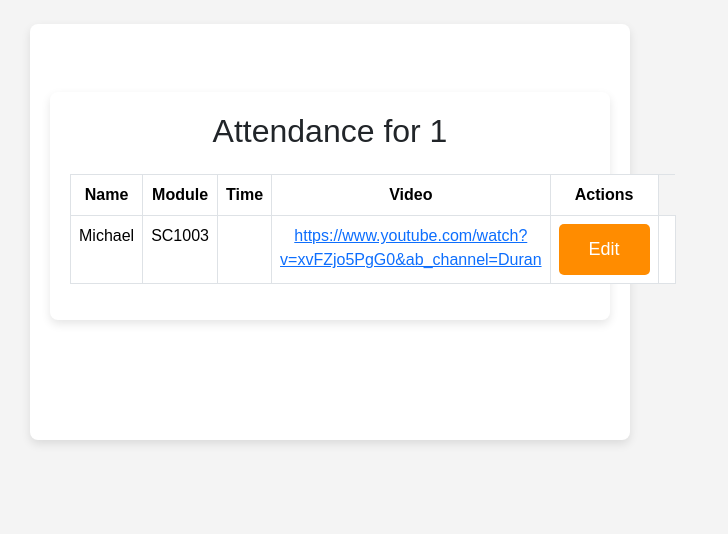
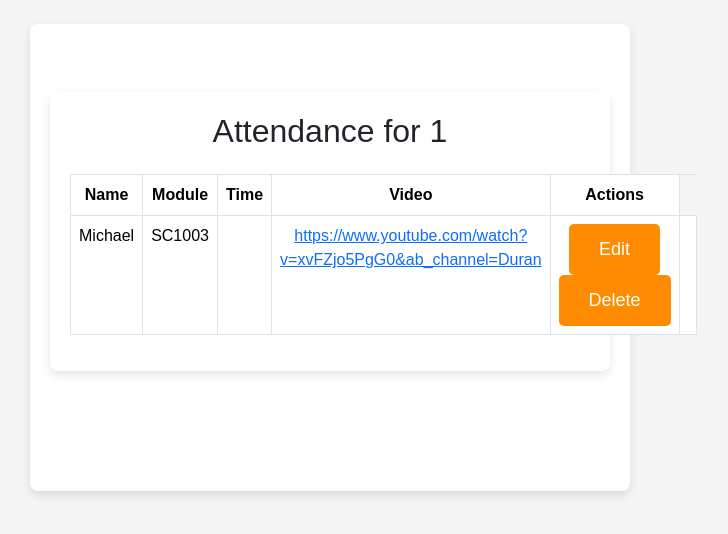
Before and after one commit to wheyy/ACCAD6, a Flask app: page /view/1 in a window 1280 px wide. Shown: the part 56-590 px from the top of the page, without its empty margins (310-1038 px from the left). Run offline with Flask 3, Linux system fonts and the light colour scheme; some libraries are stand-ins or nearby versions.

Commit message:
added delete button

```diff
--- a/app.py
+++ b/app.py
@@ -54,9 +54,15 @@ def upload():
 def edit(id):
     return render_template("edit.html")
 
-@app.route('/view/<date>')
+@app.route('/view/<date>', methods=['GET', 'POST'])
 def view(date):
         return render_template("view.html", date=date, attendance_data = attendance_data)
+
+@app.route("/delete/<date>/<id>", methods=['GET', 'POST'])
+def delete(id, date):
+    id = id
+    date = date
+    return redirect(url_for('view', date=date))
 
 @app.route("/coffee")
 def coffee():
--- a/templates/calendar.html
+++ b/templates/calendar.html
@@ -25,7 +25,7 @@
                     <td></td>
                 {% else %}
                     <td class="calendar-day">
-                        <a href="{{ url_for('view', date=year ~ '-' ~ '{:02d}'.format(month) ~ '-' ~ '{:02d}'.format(day)) }}">
+                        <a href="{{ url_for('event_page', date=year ~ '-' ~ '{:02d}'.format(month) ~ '-' ~ '{:02d}'.format(day)) }}">
                             {{ day }}
                         </a>
                     </td>
--- a/templates/view.html
+++ b/templates/view.html
@@ -26,7 +26,12 @@
                     <td><a href="{{ record.video_link }}">{{ record.video_link }}</a></td>
                     <td> <!-- Edit Button -->
                         <a href="{{ url_for('edit', id=record.id) }}" class="btn btn-sm btn-warning ml-2">Edit</a>
+                    <!-- Delete Button -->
+                    <form method="POST" action="{{ url_for('delete', date=date ,id=record.id) }}" style="display: inline;">
+                        <button type="submit" class="btn btn-sm btn-danger ml-2" onclick="return confirm('Are you sure you want to delete this record?')">Delete</button>
+                    </form>
                     </td>
+
                     <!-- <td>
                         ## Display current status (dropdown to edit status)
                         <form method="POST" class="d-inline">
```
